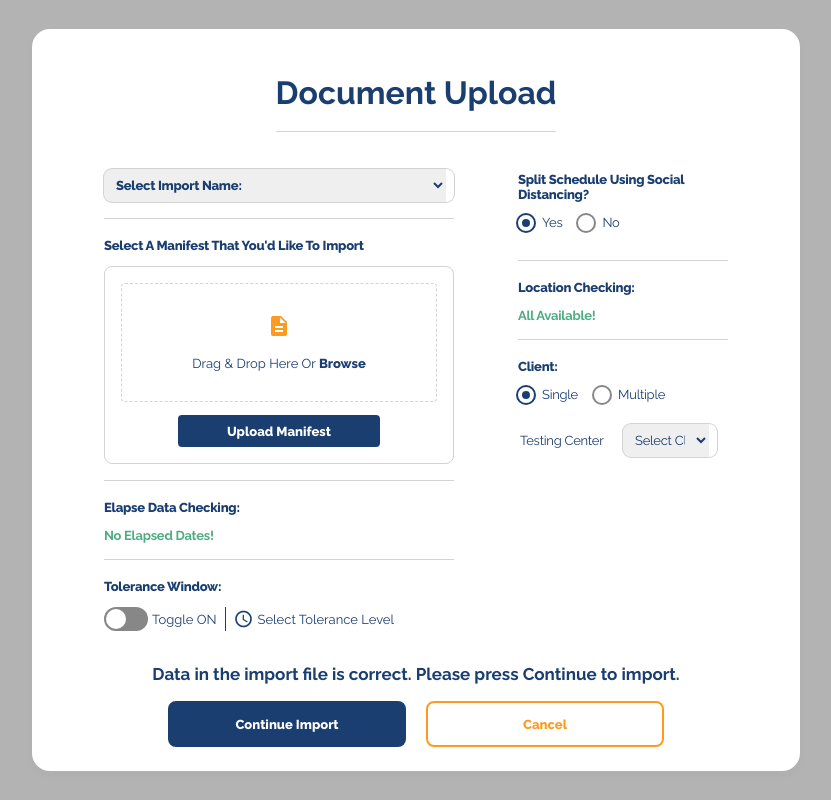
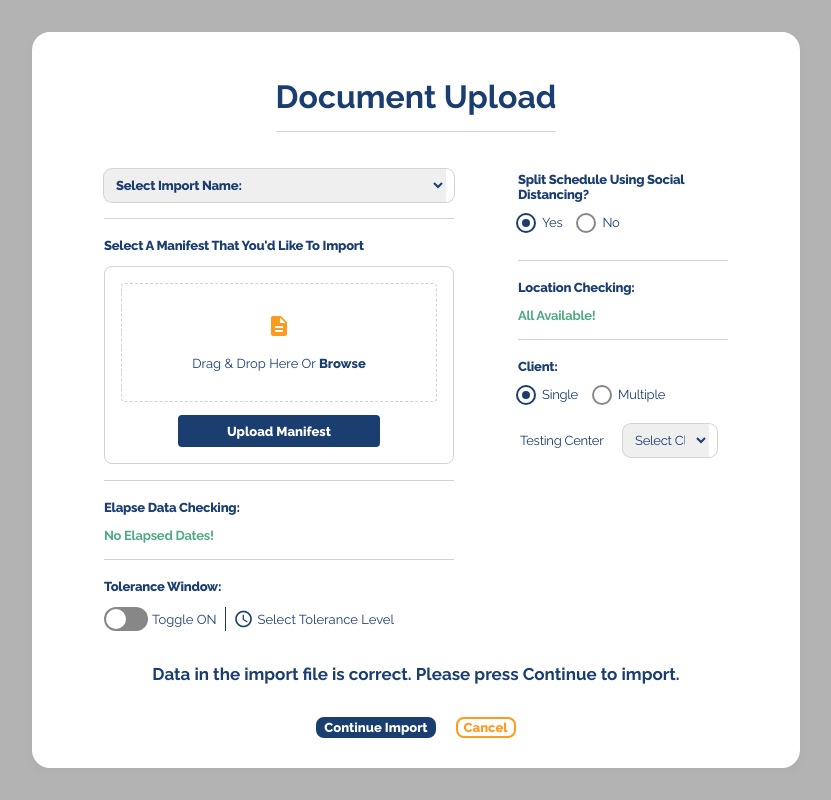
Before and after one commit to rosslibby/skyhop-assessment, a React (Create React App) app: page / in a window 1280 px wide. Shown: the whole page, without its empty margins (224-1055 px from the left). Built offline with nearby package versions, Linux system fonts and the light colour scheme.

Commit message:
do not size buttons by static width and height

```diff
--- a/src/components/buttons/buttons.module.css
+++ b/src/components/buttons/buttons.module.css
@@ -3,8 +3,6 @@
   font-family: inherit;
   font-size: 13px;
   font-weight: 800;
-  height: 2.875rem;
-  width: 14.875rem;
 }
 
 .button:hover {
--- a/src/components/buttons/index.tsx
+++ b/src/components/buttons/index.tsx
@@ -15,9 +15,9 @@ export const Button = ({
   primary?: boolean
 }) => {
   const classnames = [
+    ...(className ? [className] : []),
     styles.button,
     primary ? styles.primary : styles.secondary,
-    ...(className ? [className] : []),
   ].join(' ')
 
   return (
```
